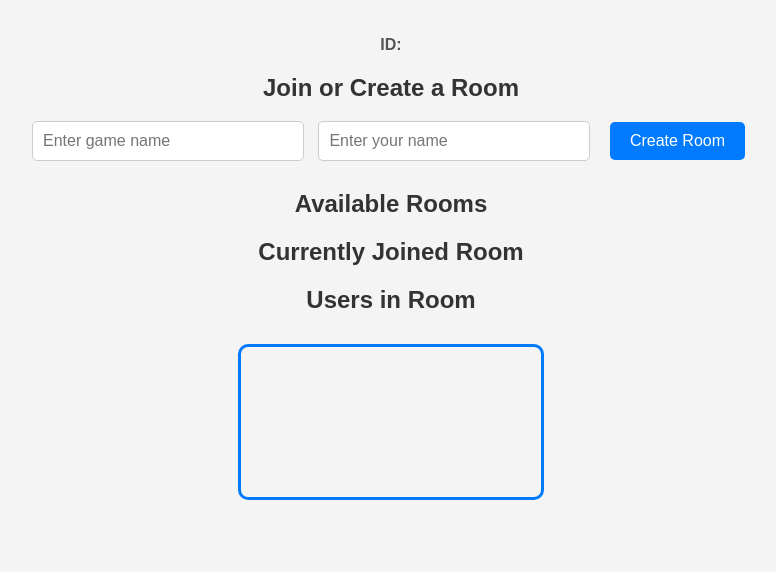
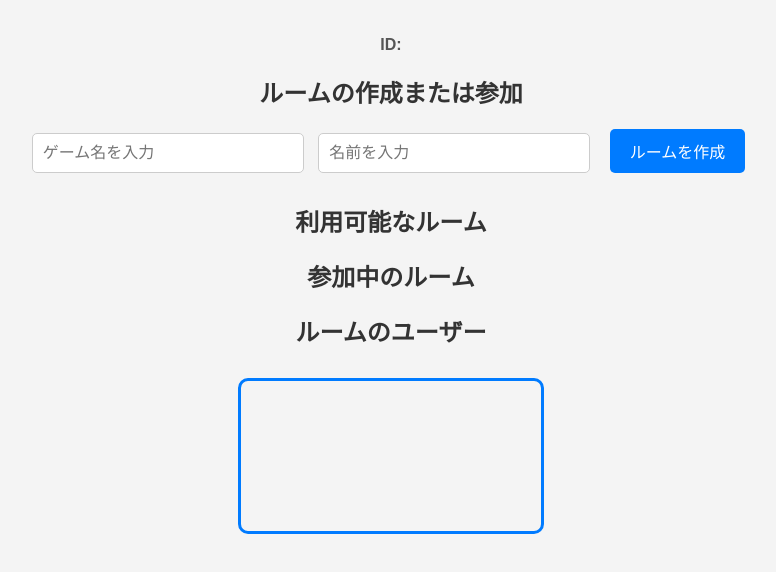
Before and after one commit to hack-u-muds/randommatch, a website built with Parcel: page src/index.html in a window 1280 px wide. Shown: the whole page, without its empty margins (249-1025 px from the left). Built offline with nearby package versions, Linux system fonts and the light colour scheme; what @skyway-sdk/room would draw is missing.

Commit message:
index.htmlを日本語に対応

```diff
--- a/src/index.html
+++ b/src/index.html
@@ -1,26 +1,26 @@
 <!DOCTYPE html>
-<html>
+<html lang="ja">
 <head>
-  <meta charset="UTF-8" />
-  <meta name="viewport" content="width=device-width" />
+  <meta charset="UTF-8">
+  <meta name="viewport" content="width=device-width">
   <link rel="stylesheet" href="style.css">
-  <title>Game Voice Chat</title>
+  <title>ゲームボイスチャット</title>
 </head>
 <body>
   <p>ID: <span id="my-id"></span></p>
 
-  <h2>Join or Create a Room</h2>
-  <input type="text" id="game-name" placeholder="Enter game name" />
-  <input type="text" id="user-name" placeholder="Enter your name" />
-  <button id="create-room">Create Room</button>
+  <h2>ルームの作成または参加</h2>
+  <input type="text" id="game-name" placeholder="ゲーム名を入力" />
+  <input type="text" id="user-name" placeholder="名前を入力" />
+  <button id="create-room">ルームを作成</button>
 
-  <h2>Available Rooms</h2>
+  <h2>利用可能なルーム</h2>
   <ul id="room-list"></ul>
 
-  <h2>Currently Joined Room</h2>
+  <h2>参加中のルーム</h2>
   <p id="joined-room-name"></p>
 
-  <h2>Users in Room</h2>
+  <h2>ルームのユーザー</h2>
   <ul id="room-users"></ul>
 
   <video id="local-video" width="400px" muted playsinline></video>
```
